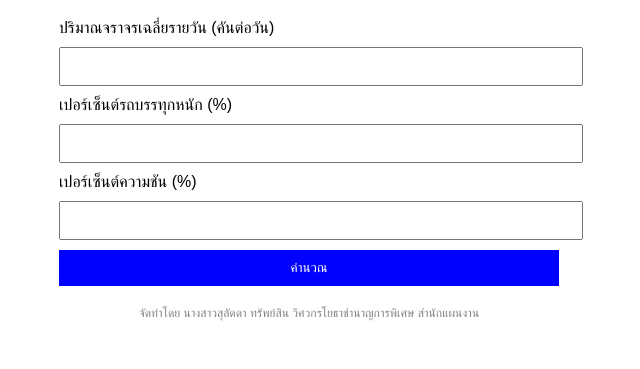
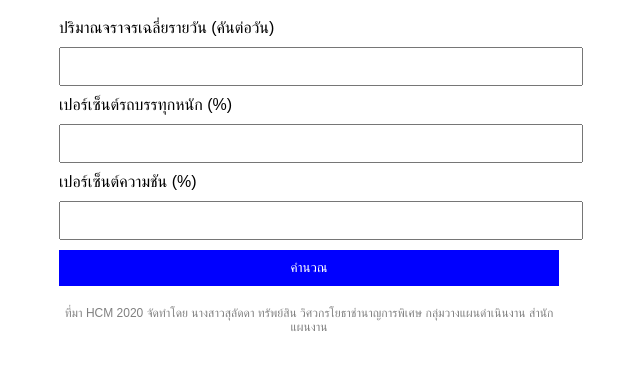
Before and after one commit to qomy/LOS, a plain HTML site: page index.html in a window 1280 px wide. Shown: the part 81-450 px from the top of the page, without its empty margins (331-971 px from the left). Drawn offline with Linux system fonts and the light colour scheme.

Commit message:
Update index.html

```diff
--- a/index.html
+++ b/index.html
@@ -42,7 +42,7 @@
     <div id="result"></div>
 
     <p style="margin-top: 20px; font-size: 12px; color: gray; text-align: center;">
-        จัดทำโดย นางสาวสุลัดดา ทรัพย์สิน วิศวกรโยธาชำนาญการพิเศษ สำนักแผนงาน
+        ที่มา HCM 2020 จัดทำโดย นางสาวสุลัดดา ทรัพย์สิน วิศวกรโยธาชำนาญการพิเศษ กลุ่มวางแผนดำเนินงาน สำนักแผนงาน
     </p>
 
     <script>
```
